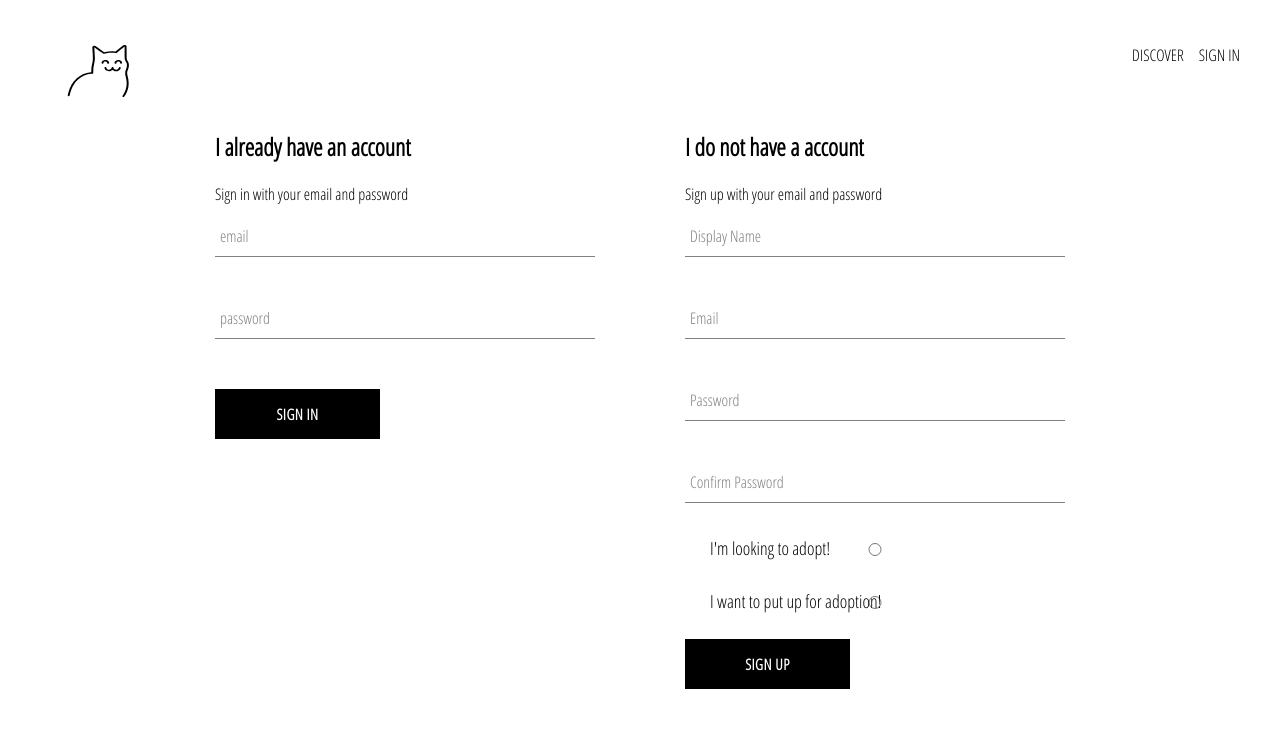
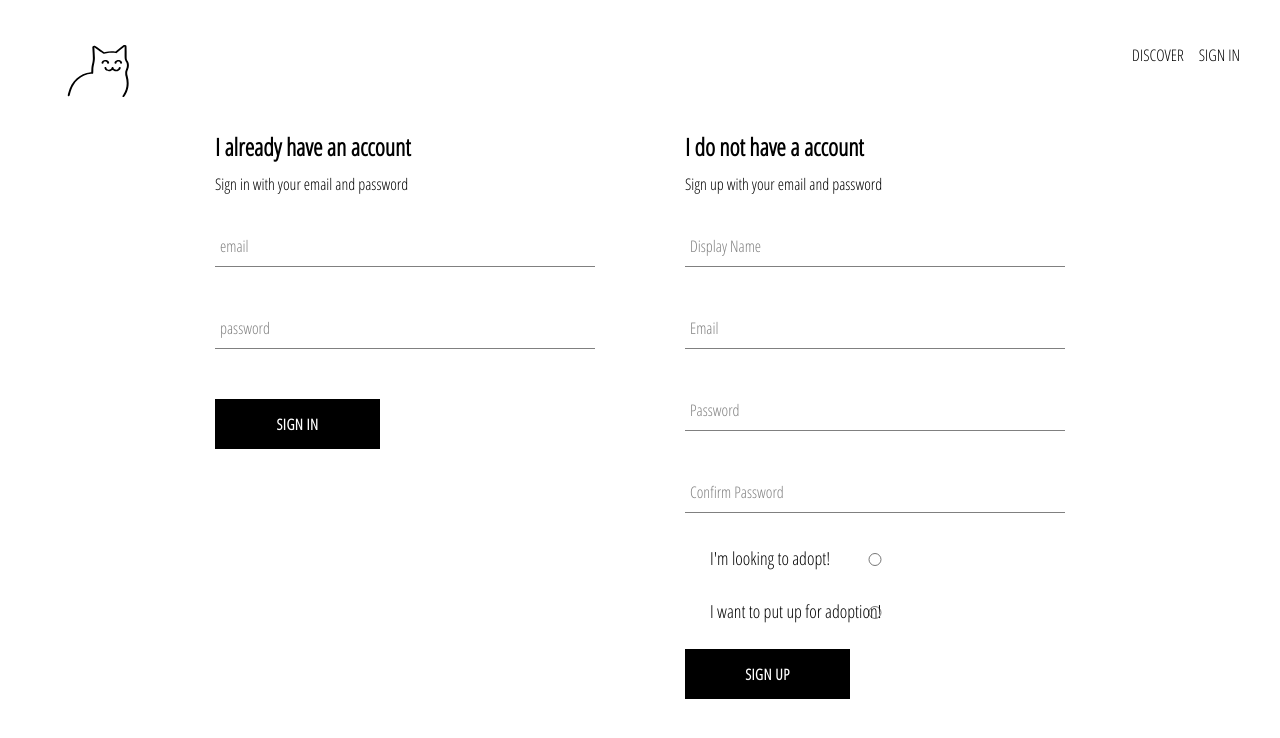
Before and after one commit to catalinagutierrez/project-front-end, a React (Create React App) app: page /signin in a window 1280 px wide. Shown: the top 738 px of the page. Built offline with nearby package versions, Linux system fonts and the light colour scheme.

Commit message:
Style fix to span.

```diff
--- a/src/components/sign-up/sign-up.styles.scss
+++ b/src/components/sign-up/sign-up.styles.scss
@@ -9,5 +9,9 @@
 }
 
 h2 {
-  margin: 10px 0 20px 0;
+  margin: 10px 0;
 }
+
+span {
+  margin-bottom: 20px;
+}
```
